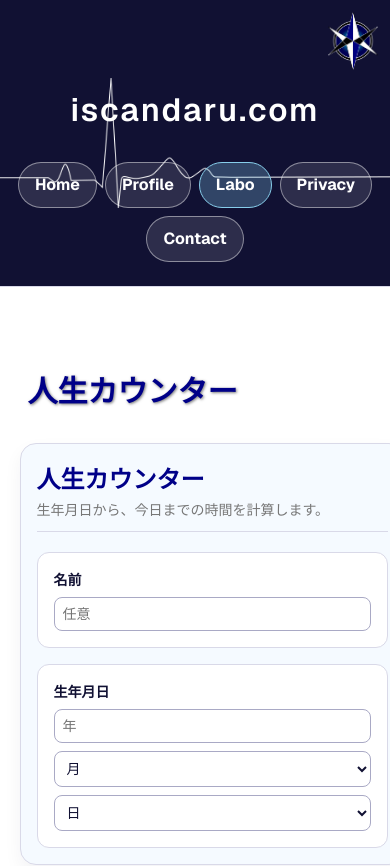
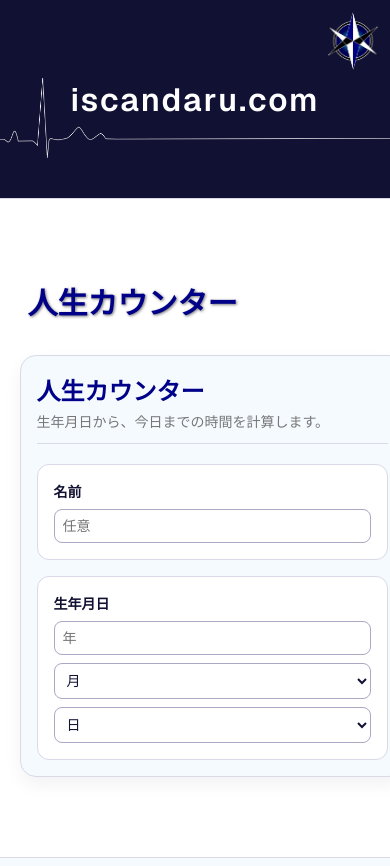
Before and after one commit to iscandaru1110k/iscandaru.com-Next, a Next.js app in the folder app/: page /labo/birthday in a window 390 px wide. Shown: the top 866 px of the page. Built offline with nearby package versions, Linux system fonts and the light colour scheme.

Commit message:
ヘッダーのデザイン調整

```diff
--- a/app/src/components/layout/Header.module.css
+++ b/app/src/components/layout/Header.module.css
@@ -105,7 +105,8 @@
 @media (max-width: 700px) {
   .header {
     min-height: 200px;
-    background-size: auto 130px;
+    background-position: left -1.0rem bottom 2.5rem;
+    background-size: auto 100px;
   }
 
   .brandImages {
@@ -131,30 +132,31 @@
     font-size: 2.5rem;
     letter-spacing: 0.12rem;
   }
+
+  .nav {
+    display: none;
+  }
 }
 
 @media (max-width: 480px) {
   .header {
-    min-height: 230px;
+    min-height: 150px;
+    background-position: left -1.6rem bottom 2.5rem;
+    background-size: auto 80px;
   }
 
   .brandImages {
-    position: static;
-    justify-content: flex-end;
-    padding: var(--space-sm) var(--space-sm) 0;
+    position: absolute;
+    top: var(--space-sm);
+    right: var(--space-sm);
   }
 
   .titleWrap {
-    min-height: 80px;
-    padding-top: 0;
+    min-height: 150px;
+    padding: var(--space-lg) var(--space-md);
   }
 
   .siteTitle {
     font-size: clamp(1.75rem, 9vw, 2rem);
   }
-
-  .nav {
-    gap: var(--space-xs);
-    padding: var(--space-sm) var(--space-md) var(--space-lg);
-  }
 }
```
